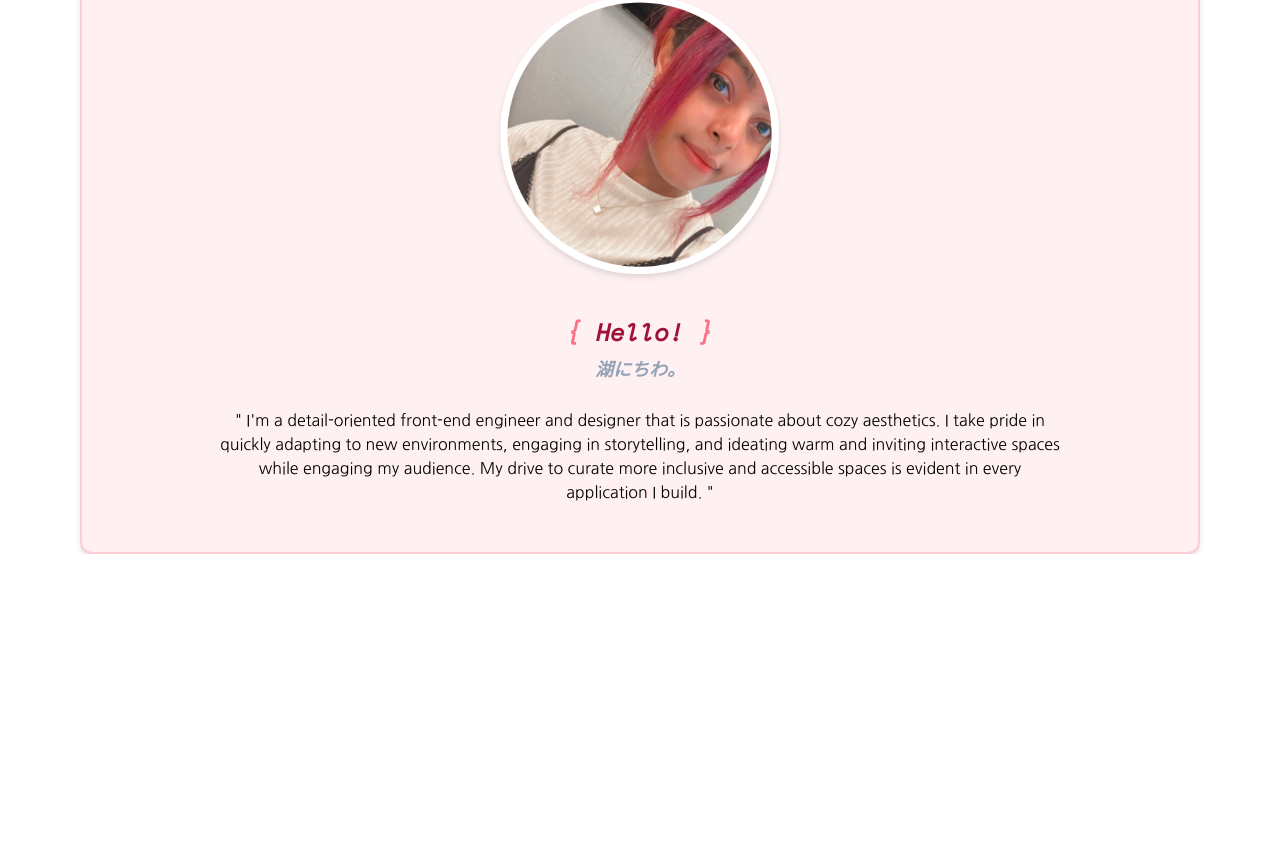
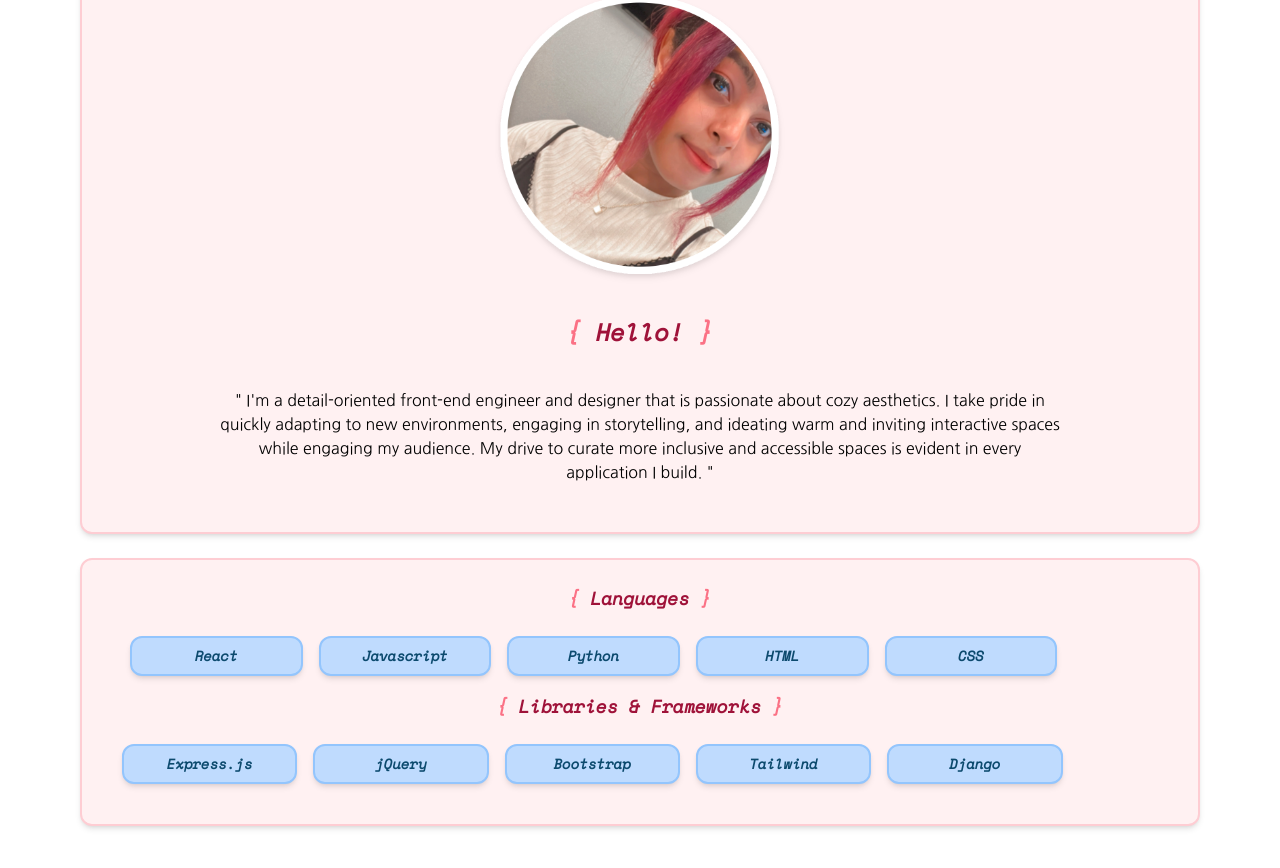
Before and after one commit to chamomiletay/chamomiletay-archive, a React (Create React App) app: page /about in a window 1280 px wide. Shown: the part 274-1142 px from the top of the page. Before the commit the page ends 828 px from the top, so only its background shows below. Built offline with nearby package versions, Linux system fonts and the light colour scheme.

Commit message:
Added coding languages to About component

```diff
--- a/package.json
+++ b/package.json
@@ -3,6 +3,8 @@
   "version": "0.1.0",
   "private": true,
   "dependencies": {
+    "@splinetool/react-spline": "^2.2.1",
+    "@splinetool/runtime": "^0.9.91",
     "@testing-library/jest-dom": "^5.16.4",
     "@testing-library/react": "^13.3.0",
     "@testing-library/user-event": "^13.5.0",
--- a/src/components/About.js
+++ b/src/components/About.js
@@ -7,28 +7,89 @@ const About = () => {
 
 
   return (
-    <div className='px-20 font-nanum-gothic'>
+    <div className='px-20 pb-20 font-nanum-gothic'>
 
       <div className='p-10 m-auto flex-auto items-center justify-center border-2 border-rose-200 bg-rose-50 shadow-md rounded-xl'>
 
         <div className='inline-block m-auto pb-4'>
           <img alt='profile' src={tayIcon} className='h-72 drop-shadow-md'></img>
-
         </div>
 
+
         <div>
-              <h3 className='pt-4 pb-2 text-2xl font-semibold font-space-mono text-rose-400'>&#123; <span className='text-black italic text-rose-800'>Hello!</span> &#125;</h3>
-              <p className='pb-4 text-lg font-m-plus-rounded font-semibold italic text-slate-400'>湖にちわ。</p>
-
+          <h3 className='pt-4 pb-8 text-2xl font-semibold font-space-mono text-rose-400'>&#123; <span className='text-black italic text-rose-800'>Hello!</span> &#125;</h3>
+              {/* <p className='pb-4 text-lg font-m-plus-rounded font-semibold italic text-slate-400'>湖にちわ。</p> */}
 
           <p className='px-24 py-2'>
                 " I'm a detail-oriented front-end engineer and designer that is passionate about cozy aesthetics. I take pride in quickly adapting to new environments, engaging in storytelling, and ideating warm and inviting interactive spaces while engaging my audience. My drive to curate more inclusive and accessible spaces is evident in every application I build. "
           </p>
+        </div>
+      </div>
+
+      {/* My coding languages */}
+
+    <div className='py-6 pb-8 my-6 flex-auto items-center justify-center border-2 border-rose-200 bg-rose-50 shadow-md rounded-xl'>
+
+      <div className='pb-8 px-4 mx-6 font-space-mono text-sm font-semibold text-sky-900'>
+
+        <h4 className='pb-6 text-lg font-semibold font-space-mono text-rose-400'>&#123; <span className='text-black italic text-rose-800'>Languages</span> &#125;</h4>
+
+        <p className='p-2 mx-2 border-2 border-blue-300 bg-blue-200 shadow-md rounded-xl w-1/6 float-left'>
+          React
+        </p>
+
+        <p className='p-2 mx-2 border-2 border-blue-300 bg-blue-200 shadow-md rounded-xl w-1/6 float-left'>
+          Javascript
+        </p>
+
+        <p className='p-2 mx-2 border-2 border-blue-300 bg-blue-200 shadow-md rounded-xl w-1/6 float-left'>
+          Python
+        </p>
+
+        <p className='p-2 mx-2 border-2 border-blue-300 bg-blue-200 shadow-md rounded-xl w-1/6 float-left'>
+          HTML
+        </p>
+
+        <p className='p-2 mx-2 border-2 border-blue-300 bg-blue-200 shadow-md rounded-xl w-1/6 float-left'>
+          CSS
+        </p>
+
+      </div>
+
+
+      {/* Libraries & frameworks */}
+
+      <div className='pt-2 pb-8  px-4 m-4 font-space-mono text-sm font-semibold text-sky-900'>
+
+        <h4 className='pb-6 text-lg font-semibold font-space-mono text-rose-400'>&#123; <span className='text-black italic text-rose-800'>Libraries &#38; Frameworks</span> &#125;</h4>
+
+        <p className='p-2 mx-2 border-2 border-blue-300 bg-blue-200 shadow-md rounded-xl w-1/6 float-left'>
+          Express.js
+        </p>
+
+        <p className='p-2 mx-2 border-2 border-blue-300 bg-blue-200 shadow-md rounded-xl w-1/6 float-left'>
+          jQuery
+        </p>
+
+        <p className='p-2 mx-2 border-2 border-blue-300 bg-blue-200 shadow-md rounded-xl w-1/6 float-left'>
+            Bootstrap
+        </p>
+
+        <p className='p-2 mx-2 border-2 border-blue-300 bg-blue-200 shadow-md rounded-xl w-1/6 float-left'>
+          Tailwind
+        </p>
+
+        <p className='p-2 mx-2 border-2 border-blue-300 bg-blue-200 shadow-md rounded-xl w-1/6 float-left'>
+          Django
+        </p>
 
       </div>
     </div>
+    </div>
 
-    </div>
+
+
+
   )
 }
 
--- /dev/null
+++ b/src/components/Spline.js
@@ -0,0 +1,11 @@
+import Spline from '@splinetool/react-spline';
+
+export default function App() {
+  return (
+    <div className='flex justify-center'>
+
+        <Spline scene="https://prod.spline.design/1VvHK5VlH8ZlRD4g/scene.splinecode" />
+
+    </div>
+  );
+}
--- a/tailwind.config.js
+++ b/tailwind.config.js
@@ -12,7 +12,8 @@ module.exports = {
         'noto-serif-jp': ['Noto Serif JP', 'sans-serif'],
         'm-plus-rounded': ['M PLUS Rounded 1c', 'sans-serif'],
         'space-mono': ['Space Mono', 'monospace']
-      }
+      },
+      animation: {},
     },
   },
   plugins: [],
```
Also changed, not shown: 1 other file (tests, documents, lock files or other folders). Lines whose indentation alone changed are shown as unchanged.
